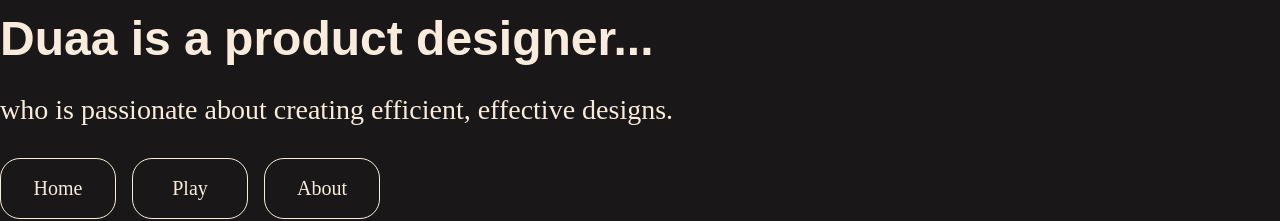
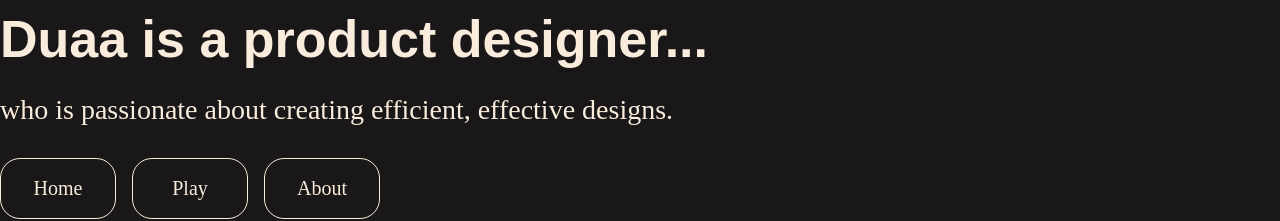
Before and after one commit to Duaasuhail/duaasuhail.github.io, a website: page index.html in a window 1280 px wide. Shown: the top 221 px of the page. Drawn offline with Linux system fonts and the light colour scheme; a web font is replaced by a local one.

Commit message:
font size

```diff
--- a/style.css
+++ b/style.css
@@ -17,7 +17,7 @@ h1, h2, h3, h4, h5, p, .caption {
 h1 {
     font-family: "Aktiv Grotesk", sans-serif;
     color: #FAECDC;
-    font-size: 48px;
+    font-size: 52px;
     font-weight: 700;
     line-height: 78px;
 }
```
